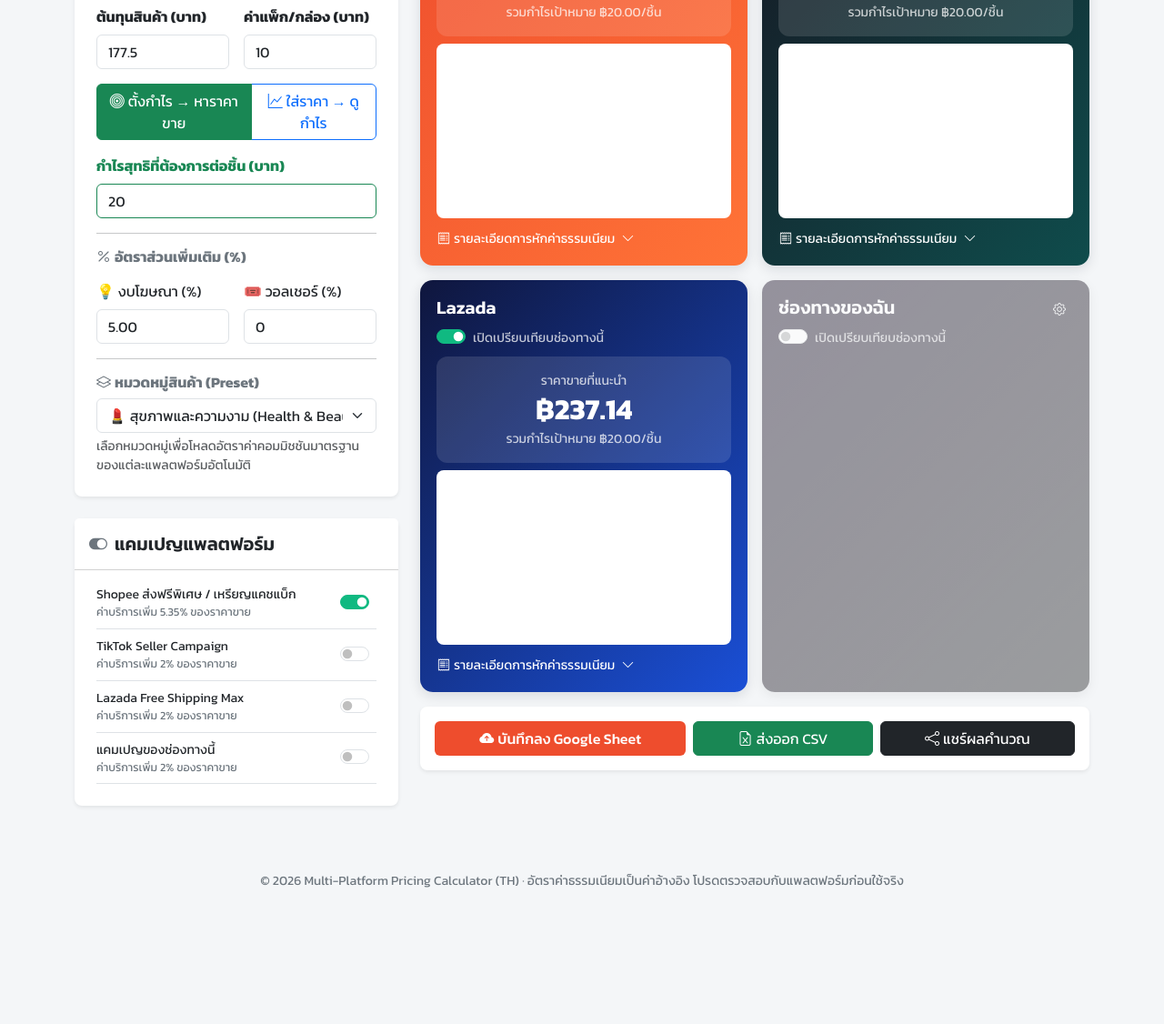
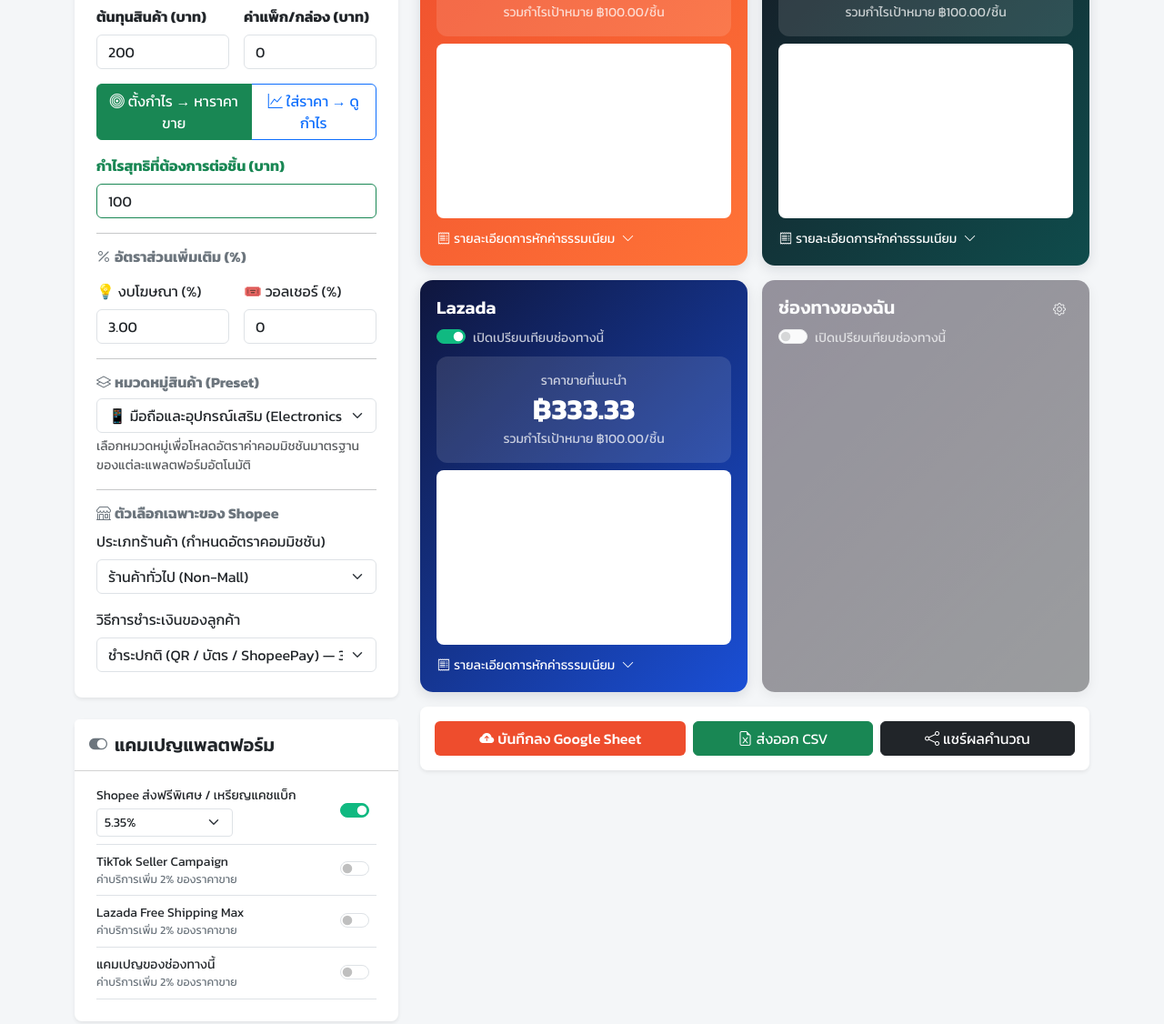
Before and after one commit to Phakphicha/Pricing-Calculator, a plain HTML site: page index.html in a window 1280 px wide. Shown: the part 257-1383 px from the top of the page at 91% size. Before the commit the page ends 1260 px from the top, so only its background shows below. Drawn offline with nearby package versions, Linux system fonts and the light colour scheme; some packages are replaced by stand-ins of ours; a script that the page names is missing.

Commit message:
logic คำนวณ Shopee

```diff
--- a/index.html
+++ b/index.html
@@ -102,11 +102,11 @@
               <div class="row g-3 mb-3">
                 <div class="col-6">
                   <label class="form-label fw-bold">ต้นทุนสินค้า (บาท)</label>
-                  <input type="number" step="0.01" class="form-control" id="productCost" value="177.5">
+                  <input type="number" step="0.01" class="form-control" id="productCost" value="200">
                 </div>
                 <div class="col-6">
                   <label class="form-label fw-bold">ค่าแพ็ก/กล่อง (บาท)</label>
-                  <input type="number" step="0.01" class="form-control" id="packCost" value="10">
+                  <input type="number" step="0.01" class="form-control" id="packCost" value="0">
                 </div>
               </div>
 
@@ -120,7 +120,7 @@
 
               <div id="targetProfitBox" class="mb-3">
                 <label class="form-label fw-bold text-success">กำไรสุทธิที่ต้องการต่อชิ้น (บาท)</label>
-                <input type="number" step="0.01" class="form-control border-success" id="targetProfit" value="20">
+                <input type="number" step="0.01" class="form-control border-success" id="targetProfit" value="100">
               </div>
               <div id="sellPriceBox" class="mb-3 d-none">
                 <label class="form-label fw-bold text-primary">ราคาขายปัจจุบัน (บาท)</label>
@@ -133,7 +133,7 @@
               <div class="row g-3">
                 <div class="col-6">
                   <label class="form-label" title="งบโฆษณาเฉลี่ยต่อการขาย 1 ชิ้น (%)">💡 งบโฆษณา (%)</label>
-                  <input type="number" step="0.01" class="form-control" id="adsFee" value="5.00">
+                  <input type="number" step="0.01" class="form-control" id="adsFee" value="3.00">
                 </div>
                 <div class="col-6">
                   <label class="form-label" title="วอลเชอร์/ส่วนลดที่ร้านแบกเอง (%)">🎟️ วอลเชอร์ (%)</label>
@@ -146,12 +146,31 @@
               <h6 class="fw-bold mb-2 text-secondary"><i class="bi bi-layers me-1"></i>หมวดหมู่สินค้า (Preset)</h6>
               <select class="form-select" id="categoryPreset">
                 <option value="fashion">👕 แฟชั่น (Fashion)</option>
-                <option value="electronics">📱 อิเล็กทรอนิกส์ (Electronics)</option>
-                <option value="health" selected>💄 สุขภาพและความงาม (Health & Beauty)</option>
+                <option value="electronics" selected>📱 มือถือและอุปกรณ์เสริม (Electronics)</option>
+                <option value="health">💄 สุขภาพและความงาม (Health & Beauty)</option>
                 <option value="fmcg">🧻 สินค้าอุปโภคบริโภค (FMCG)</option>
                 <option value="custom">📦 กำหนดอัตราเอง</option>
               </select>
               <div class="form-text">เลือกหมวดหมู่เพื่อโหลดอัตราค่าคอมมิชชันมาตรฐานของแต่ละแพลตฟอร์มอัตโนมัติ</div>
+
+              <hr>
+
+              <h6 class="fw-bold mb-2 text-secondary"><i class="bi bi-shop me-1"></i>ตัวเลือกเฉพาะของ Shopee</h6>
+
+              <div class="mb-3">
+                <label class="form-label">ประเภทร้านค้า (กำหนดอัตราคอมมิชชัน)</label>
+                <select class="form-select" id="shopeeSellerType">
+                  <option value="nonmall" selected>ร้านค้าทั่วไป (Non-Mall)</option>
+                  <option value="nonmall_small">ร้านค้าทั่วไป — ผู้ขายรายเล็ก</option>
+                  <option value="mall">Shopee Mall</option>
+                  <option value="mall_small">Shopee Mall — ผู้ขายรายเล็ก</option>
+                </select>
+              </div>
+
+              <div class="mb-1">
+                <label class="form-label">วิธีการชำระเงินของลูกค้า</label>
+                <select class="form-select" id="shopeePayMethod"></select>
+              </div>
             </div>
           </div>
 
@@ -240,12 +259,39 @@
    Multi-Platform Pricing Calculator — Frontend Logic (Vanilla JS)
    ═══════════════════════════════════════════════════════════ */
 
-/* ---------- Preset ค่าธรรมเนียมตามหมวดหมู่ (ค่าอ้างอิง TH 2026) ---------- */
+/* ═══════════════════════════════════════════════════════════════════
+   Preset ค่าธรรมเนียม Shopee (ปรับปรุงตามนโยบายลงวันที่ 4 สิงหาคม 2026)
+   ค่าคอมมิชชัน (รวม VAT 7% แล้ว) แยกตามหมวดหมู่ × ประเภทร้านค้า:
+     nonmall       = ร้านค้าทั่วไป (7.49% – 17.12%)
+     nonmall_small = ร้านค้าทั่วไป ผู้ขายรายเล็ก (6.96% – 15.52%)
+     mall          = Shopee Mall (7.49% – 19.26%)
+     mall_small    = Shopee Mall ผู้ขายรายเล็ก (6.96% – 17.66%)
+   ค่าธรรมเนียมชำระเงิน: ปกติ 3.21% | SPayLater 4.28% – 7.49%
+   ค่าบริการโปรแกรมส่งฟรี/แคชแบ็ก: 3.21% – 5.35% (0% ถ้าไม่เข้าร่วม)
+   ค่าธรรมเนียมโครงสร้างพื้นฐาน: 1.07 บาท/ออเดอร์ (1 บาท + VAT 7%)
+   ═══════════════════════════════════════════════════════════════════ */
+const SHOPEE_COMM_PRESETS = {
+  fashion:     { nonmall: 17.12, nonmall_small: 15.52, mall: 19.26, mall_small: 17.66 },
+  electronics: { nonmall: 16.05, nonmall_small: 14.52, mall: 18.08, mall_small: 16.58 },
+  health:      { nonmall: 14.98, nonmall_small: 13.90, mall: 17.12, mall_small: 16.05 },
+  fmcg:        { nonmall: 7.49,  nonmall_small: 6.96,  mall: 8.56,  mall_small: 7.49  }
+};
+
+/* ค่าธรรมเนียมชำระเงิน Shopee ตามวิธีการชำระ */
+const SHOPEE_PAY_METHODS = [
+  { id: 'normal',    label: 'ชำระปกติ (QR / บัตร / ShopeePay)', pct: 3.21 },
+  { id: 'spl_4',     label: 'SPayLater ผ่อน 3–4 เดือน',          pct: 4.28 },
+  { id: 'spl_6',     label: 'SPayLater ผ่อน 6 เดือน',            pct: 5.35 },
+  { id: 'spl_10',    label: 'SPayLater ผ่อน 9–10 เดือน',         pct: 6.42 },
+  { id: 'spl_12',    label: 'SPayLater ผ่อน 12 เดือน',           pct: 7.49 }
+];
+
+/* Preset ของแพลตฟอร์มอื่น (ค่าอ้างอิง TH 2026) */
 const CATEGORY_PRESETS = {
-  fashion:     { shopee: { c: 4.0, pay: 2.0 }, tiktok: { c: 4.0, pay: 1.6 }, lazada: { c: 3.0, pay: 2.0 } },
-  electronics: { shopee: { c: 5.0, pay: 2.0 }, tiktok: { c: 4.5, pay: 1.6 }, lazada: { c: 4.0, pay: 2.0 } },
-  health:      { shopee: { c: 5.5, pay: 2.0 }, tiktok: { c: 5.0, pay: 1.6 }, lazada: { c: 4.5, pay: 2.0 } },
-  fmcg:        { shopee: { c: 3.0, pay: 2.0 }, tiktok: { c: 3.0, pay: 1.6 }, lazada: { c: 2.5, pay: 2.0 } }
+  fashion:     { tiktok: { c: 4.0, pay: 1.6 }, lazada: { c: 3.0, pay: 2.0 } },
+  electronics: { tiktok: { c: 4.5, pay: 1.6 }, lazada: { c: 4.0, pay: 2.0 } },
+  health:      { tiktok: { c: 5.0, pay: 1.6 }, lazada: { c: 4.5, pay: 2.0 } },
+  fmcg:        { tiktok: { c: 3.0, pay: 1.6 }, lazada: { c: 2.5, pay: 2.0 } }
 };
 
 /* ---------- นิยามแพลตฟอร์ม ---------- */
@@ -254,7 +300,7 @@ const PLATFORMS = [
     id: 'shopee', name: 'Shopee', cls: 'pc-shopee', enabled: true,
     campaignLabel: 'Shopee ส่งฟรีพิเศษ / เหรียญแคชแบ็ก',
     campaignOn: true, campaignPct: 5.35,
-    commissionPct: 5.5, paymentPct: 2.0, servicePct: 0, infraFee: 1.07,
+    commissionPct: 16.05, paymentPct: 3.21, servicePct: 0, infraFee: 1.07,
     custom: false, showFees: false, open: false
   },
   {
@@ -449,17 +495,28 @@ function renderCharts() {
 
 /* ---------- แคมเปญ toggles ---------- */
 function renderCampaigns() {
-  $id('campaignList').innerHTML = PLATFORMS.map(p => `
+  $id('campaignList').innerHTML = PLATFORMS.map(p => {
+    // Shopee: ให้เลือกระดับค่าบริการโปรแกรมได้ (3.21% – 5.35%)
+    const pctCtrl = p.id === 'shopee'
+      ? `<select class="form-select form-select-sm mt-1" style="max-width:150px" onchange="setCampaignPct('${p.id}', this.value)">
+           ${[3.21, 4.28, 5.35].map(v => `<option value="${v}" ${p.campaignPct === v ? 'selected' : ''}>${v}%</option>`).join('')}
+         </select>`
+      : `<div class="text-secondary" style="font-size:.78rem">ค่าบริการเพิ่ม ${p.campaignPct}% ของราคาขาย</div>`;
+    return `
     <div class="d-flex justify-content-between align-items-center py-2 border-bottom">
       <div>
         <div class="small">${p.campaignLabel}</div>
-        <div class="text-secondary" style="font-size:.78rem">ค่าบริการเพิ่ม ${p.campaignPct}% ของราคาขาย</div>
+        ${pctCtrl}
       </div>
       <div class="form-check form-switch ms-2">
         <input class="form-check-input" type="checkbox" role="switch" id="camp-${p.id}" ${p.campaignOn ? 'checked' : ''}
                onchange="toggleCampaign('${p.id}', this.checked)">
       </div>
-    </div>`).join('');
+    </div>`;
+  }).join('');
+}
+function setCampaignPct(id, val) {
+  PLATFORMS.find(x => x.id === id).campaignPct = num(val); renderPlatforms();
 }
 
 /* ---------- Interactions ---------- */
@@ -486,11 +543,31 @@ function toggleBreakdown(id) {
 function applyPreset() {
   const cat = $id('categoryPreset').value;
   const preset = CATEGORY_PRESETS[cat];
-  if (!preset) return; // 'custom' = กำหนดเอง
-  PLATFORMS.forEach(p => {
-    const v = preset[p.id];
-    if (v && !p.custom) { p.commissionPct = v.c; p.paymentPct = v.pay; }
-  });
+
+  // แพลตฟอร์มอื่น (TikTok / Lazada)
+  if (preset) {
+    PLATFORMS.forEach(p => {
+      const v = preset[p.id];
+      if (v && !p.custom) { p.commissionPct = v.c; p.paymentPct = v.pay; }
+    });
+  }
+
+  // Shopee: คอมมิชชันตาม หมวดหมู่ × ประเภทร้านค้า (นโยบาย 4 ส.ค. 2026)
+  const shopee = PLATFORMS.find(p => p.id === 'shopee');
+  const shopeePreset = SHOPEE_COMM_PRESETS[cat];
+  if (shopeePreset) {
+    shopee.commissionPct = shopeePreset[$id('shopeeSellerType').value];
+  }
+  // ค่าธรรมเนียมชำระเงินตามวิธีการชำระที่เลือก
+  const payMethod = SHOPEE_PAY_METHODS.find(m => m.id === $id('shopeePayMethod').value) || SHOPEE_PAY_METHODS[0];
+  shopee.paymentPct = payMethod.pct;
+
+  renderPlatforms();
+}
+function applyShopeePayMethod() {
+  const shopee = PLATFORMS.find(p => p.id === 'shopee');
+  const payMethod = SHOPEE_PAY_METHODS.find(m => m.id === $id('shopeePayMethod').value) || SHOPEE_PAY_METHODS[0];
+  shopee.paymentPct = payMethod.pct;
   renderPlatforms();
 }
 
@@ -678,6 +755,13 @@ function init() {
   });
 
   $id('categoryPreset').addEventListener('change', applyPreset);
+  $id('shopeeSellerType').addEventListener('change', applyPreset);
+  $id('shopeePayMethod').addEventListener('change', applyShopeePayMethod);
+
+  // สร้างตัวเลือกวิธีชำระเงิน Shopee (ปกติ 3.21% / SPayLater 4.28–7.49%)
+  $id('shopeePayMethod').innerHTML = SHOPEE_PAY_METHODS
+    .map(m => `<option value="${m.id}" ${m.id === 'normal' ? 'selected' : ''}>${m.label} — ${m.pct}%</option>`).join('');
+
   $id('btnSave').addEventListener('click', saveToSheet);
   $id('btnExportCSV').addEventListener('click', exportSingleCSV);
   $id('btnShare').addEventListener('click', shareCalc);
```
